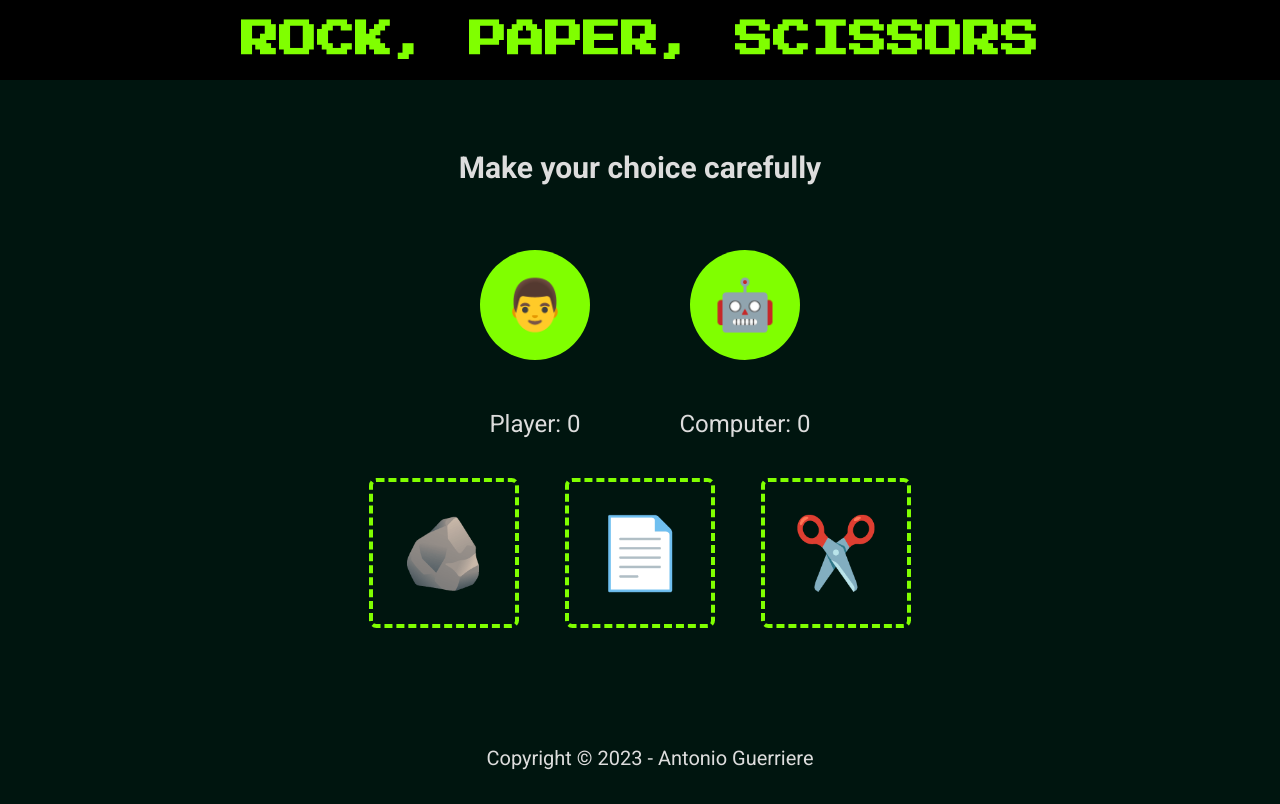
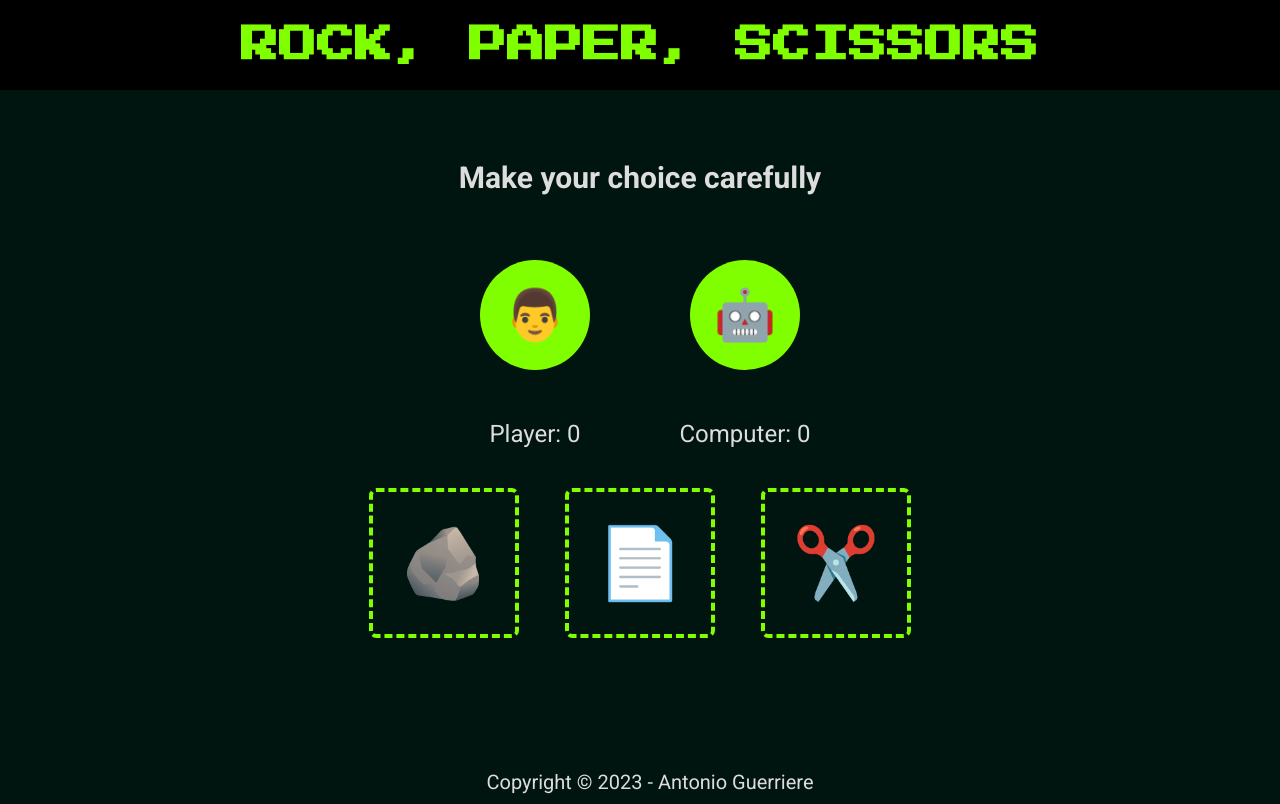
Before and after one commit to AGuerriere/rock-paper-scissors, a plain HTML site: page index.html in a window 1280 px wide. Drawn offline with Linux system fonts and the light colour scheme.

Commit message:
fixed footer

```diff
--- a/index.html
+++ b/index.html
@@ -26,7 +26,7 @@
     <button id="paper"><div class="weaponIcon">📄</div></button>
     <button id="scissors"><div class="weaponIcon">✂️</div></button>
   </main>
-  <footer><p>Copyright © 2023 - Antonio Guerriere</p></footer>
+  <footer>Copyright © 2023 - Antonio Guerriere</footer>
   <script src="./main.js"></script>
 </body>
 </html>
--- a/style.css
+++ b/style.css
@@ -6,14 +6,6 @@ body {
   margin: 0 auto;
   font-size: 24px;
   color:#ddd;
-  min-height: 700px;
-  height: 100%;
-  margin: 0;
-}
-
-html {
-  position: relative;
-  min-height: 100%;
 }
 
 button {
@@ -29,12 +21,16 @@ button {
 
 header {
   background-color: black;
-  min-height: 80px;
+  min-height: 90px;
   margin-bottom: 70px;
   display: flex;
   justify-content: center;
   align-items: center;
 
+}
+
+main {
+  min-height: 75vh;
 }
 
 h1 {
@@ -81,14 +77,11 @@ button:active {
   background-color: rgba(131, 188, 173, 0.273);
 }
 
-main {
-  min-height: 70vh;
+.containerHeight {
+  height: 95vh;
 }
 
 footer {
-  position: absolute;
-  bottom: 0;
-  left: 0;
   display: flex;
   align-items: center;
   justify-content: center;
```
